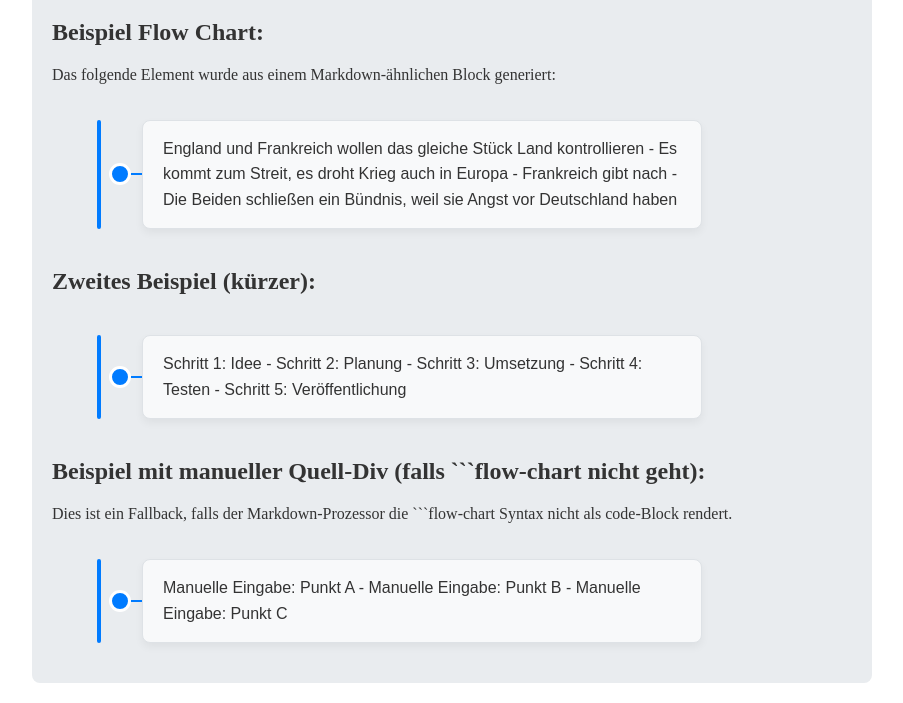
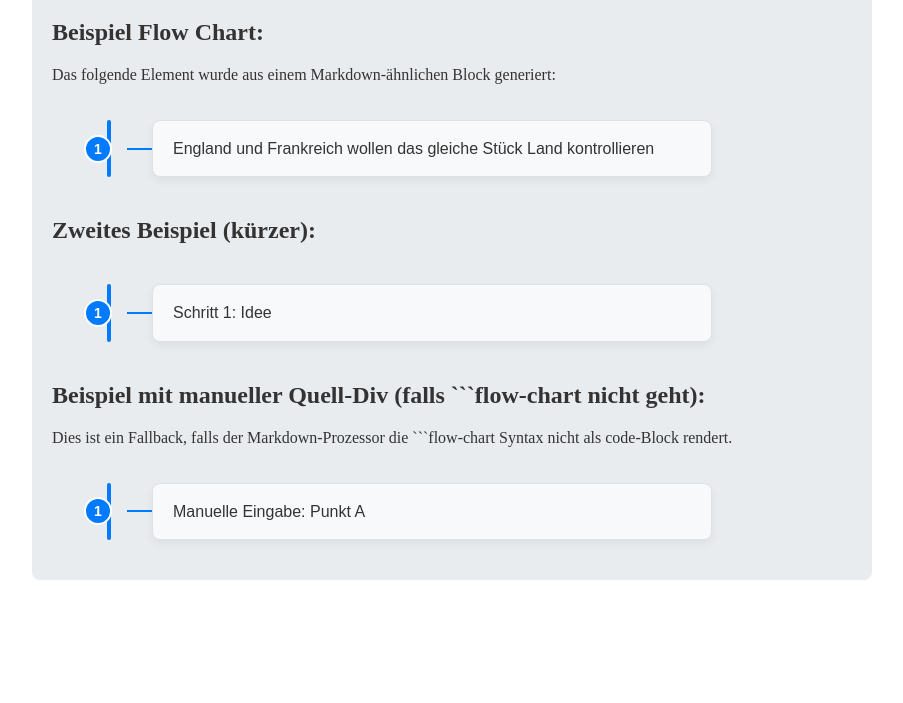
Before and after one commit to Silas-Hartmann/Silas-Hartmann.github.io, a plain HTML site: page flow-chart-demo.html in a window 1280 px wide. Shown: the part 101-804 px from the top of the page, without its empty margins (188-1091 px from the left). Drawn offline with Linux system fonts and the light colour scheme.

Commit message:
updated Flowchart

````diff
--- a/assets/css/flow-chart.css
+++ b/assets/css/flow-chart.css
@@ -7,7 +7,8 @@
     padding: 20px;
     font-family: sans-serif;
     position: relative;
-    margin-left: 30px; /* Space for the main vertical line */
+    margin-left: 40px; /* Increased Space for step numbers and the main vertical line */
+    counter-reset: step-counter; /* Initialize a counter */
 }
 
 .flow-chart-container::before {
@@ -37,17 +38,24 @@
     margin-bottom: 0;
 }
 
-.flow-chart-item::before { /* Connector dot */
-    content: '';
+.flow-chart-item::before { /* Numbered step circle */
+    content: counter(step-counter);
+    counter-increment: step-counter;
     position: absolute;
-    left: 7px; /* (15px main line center) - (16px dot width / 2) */
+    left: -28px; /* Position number to the left of the main line */
     top: 50%;
     transform: translateY(-50%);
-    width: 16px;
-    height: 16px;
+    width: 24px;
+    height: 24px;
     background-color: #007bff;
-    border: 3px solid #fff; /* White border to make it pop */
+    color: #fff;
     border-radius: 50%;
+    display: flex;
+    align-items: center;
+    justify-content: center;
+    font-size: 14px;
+    font-weight: bold;
+    border: 2px solid #fff; /* White border to make it pop */
     z-index: 2; /* Above the main line and item line */
 }
 
@@ -97,10 +105,14 @@
         padding-left: 30px; /* Adjust for smaller screens */
     }
     .flow-chart-container::before {
-        left: 10px;
+        left: 10px; /* Main vertical line for responsive */
     }
-    .flow-chart-item::before {
-        left: 2px; /* (10px main line center) - (16px dot width / 2) */
+    .flow-chart-item::before { /* Numbered circle for responsive */
+        left: -23px; /* Adjusted to position the number left of the 10px main line */
+        width: 22px; /* Slightly smaller circle */
+        height: 22px;
+        font-size: 12px; /* Smaller font */
+        border-width: 2px;
     }
     .flow-chart-item::after {
         left: 10px;
--- a/assets/js/flow-chart.js
+++ b/assets/js/flow-chart.js
@@ -6,7 +6,12 @@ document.addEventListener('DOMContentLoaded', function () {
     flowChartBlocks.forEach(block => {
         const parentPre = block.parentNode; // Get the <pre> element
         const markdownContent = block.textContent || block.innerText;
-        const lines = markdownContent.split('\\n').map(line => line.trim()).filter(line => line.startsWith('- '));
+        // Regex to match lines starting with "1. ", "2. ", etc.
+        const lineRegex = /^\s*\d+\.\s*(.*)/;
+
+        let lines = markdownContent.split('\\n')
+            .map(line => line.trim())
+            .filter(line => lineRegex.test(line));
 
         if (lines.length === 0) {
             // If no valid lines, try splitting by <br> if innerHTML was used by a Markdown parser
@@ -15,38 +20,48 @@ document.addEventListener('DOMContentLoaded', function () {
                 const tempDiv = document.createElement('div');
                 tempDiv.innerHTML = line;
                 return (tempDiv.textContent || tempDiv.innerText).trim();
-            }).filter(line => line.startsWith('- '));
+            }).filter(line => lineRegex.test(line));
 
             if(htmlLines.length > 0) {
                 lines.push(...htmlLines);
             } else {
                  // If still no lines, maybe it's just a plain text block without <pre><code>
                 const plainTextContent = parentPre.textContent || parentPre.innerText;
-                const plainLines = plainTextContent.split('\\n').map(line => line.trim()).filter(line => line.startsWith('- '));
+                const plainLines = plainTextContent.split('\\n')
+                    .map(line => line.trim())
+                    .filter(line => lineRegex.test(line));
                 if(plainLines.length > 0) lines.push(...plainLines);
             }
         }
 
         // Fallback for cases where the markdown is directly in a div with a specific class
-        // This is a common pattern if users manually create a div for the flow chart
         if (lines.length === 0 && parentPre.tagName !== 'PRE' && parentPre.classList.contains('flow-chart-markdown')) {
             const divContent = parentPre.textContent || parentPre.innerText;
-            const divLines = divContent.split('\\n').map(line => line.trim()).filter(line => line.startsWith('- '));
+            const divLines = divContent.split('\\n')
+                .map(line => line.trim())
+                .filter(line => lineRegex.test(line));
             if (divLines.length > 0) {
                 lines.push(...divLines);
             }
         }
-
 
         if (lines.length > 0) {
             const flowChartContainer = document.createElement('div');
             flowChartContainer.className = 'flow-chart-container';
 
             lines.forEach(line => {
-                const itemText = line.substring(2).trim(); // Remove '- '
+                const match = line.match(lineRegex);
+                if (!match) return; // Should not happen due to filter, but good practice
+
+                const itemText = match[1].trim();
+                // const itemNumber = line.match(/^\s*(\d+)\./)[1]; // Extract number if needed later for display
 
                 const itemDiv = document.createElement('div');
                 itemDiv.className = 'flow-chart-item';
+
+                // Create a span for the step number (optional, can be styled with CSS counters too)
+                // For now, the dot from ::before serves as the step marker.
+                // If explicit numbers are needed in the box, we can add them here.
 
                 const contentDiv = document.createElement('div');
                 contentDiv.className = 'flow-chart-content';
@@ -83,14 +98,20 @@ document.addEventListener('DOMContentLoaded', function () {
     const manualFlowChartElements = document.querySelectorAll('.flow-chart-markdown-source');
     manualFlowChartElements.forEach(element => {
         const markdownContent = element.textContent || element.innerText;
-        const lines = markdownContent.split('\\n').map(line => line.trim()).filter(line => line.startsWith('- '));
+        // Regex to match lines starting with "1. ", "2. ", etc.
+        const lineRegex = /^\s*\d+\.\s*(.*)/;
+        const lines = markdownContent.split('\\n')
+            .map(line => line.trim())
+            .filter(line => lineRegex.test(line));
 
         if (lines.length > 0) {
             const flowChartContainer = document.createElement('div');
             flowChartContainer.className = 'flow-chart-container';
 
             lines.forEach(line => {
-                const itemText = line.substring(2).trim(); // Remove '- '
+                const match = line.match(lineRegex);
+                if (!match) return;
+                const itemText = match[1].trim();
 
                 const itemDiv = document.createElement('div');
                 itemDiv.className = 'flow-chart-item';
--- a/flow-chart-demo.html
+++ b/flow-chart-demo.html
@@ -22,27 +22,27 @@
 
         <!-- This is how a Markdown processor might render the ```flow-chart block -->
         <pre><code class="language-flow-chart">
-- England und Frankreich wollen das gleiche Stück Land kontrollieren
-- Es kommt zum Streit, es droht Krieg auch in Europa
-- Frankreich gibt nach
-- Die Beiden schließen ein Bündnis, weil sie Angst vor Deutschland haben
+1. England und Frankreich wollen das gleiche Stück Land kontrollieren
+2. Es kommt zum Streit, es droht Krieg auch in Europa
+3. Frankreich gibt nach
+4. Die Beiden schließen ein Bündnis, weil sie Angst vor Deutschland haben
         </code></pre>
 
         <h2>Zweites Beispiel (kürzer):</h2>
         <pre><code class="language-flow-chart">
-- Schritt 1: Idee
-- Schritt 2: Planung
-- Schritt 3: Umsetzung
-- Schritt 4: Testen
-- Schritt 5: Veröffentlichung
+1. Schritt 1: Idee
+2. Schritt 2: Planung
+3. Schritt 3: Umsetzung
+4. Schritt 4: Testen
+5. Schritt 5: Veröffentlichung
         </code></pre>
 
         <h2>Beispiel mit manueller Quell-Div (falls ```flow-chart nicht geht):</h2>
         <p>Dies ist ein Fallback, falls der Markdown-Prozessor die ```flow-chart Syntax nicht als code-Block rendert.</p>
         <div class="flow-chart-markdown-source">
-- Manuelle Eingabe: Punkt A
-- Manuelle Eingabe: Punkt B
-- Manuelle Eingabe: Punkt C
+1. Manuelle Eingabe: Punkt A
+2. Manuelle Eingabe: Punkt B
+3. Manuelle Eingabe: Punkt C
         </div>
 
     </div>
````
Also changed, not shown: 2 other files.
